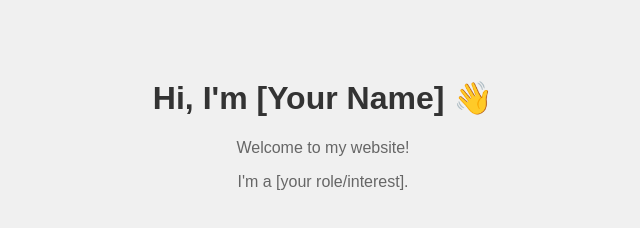
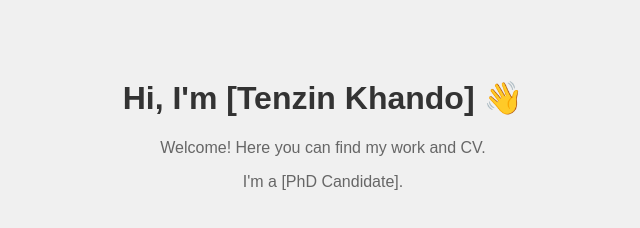
Before and after one commit to tkhando15/tkhando15.github.io-, a plain HTML site: page index.html in a window 1280 px wide. Shown: the whole page, without its empty margins (317-957 px from the left). Drawn offline with Linux system fonts and the light colour scheme.

Commit message:
Update index.html

```diff
--- a/index.html
+++ b/index.html
@@ -9,8 +9,8 @@
   </style>
 </head>
 <body>
-  <h1>Hi, I'm [Your Name] 👋</h1>
-  <p>Welcome to my website!</p>
-  <p>I'm a [your role/interest].</p>
+  <h1>Hi, I'm [Tenzin Khando] 👋</h1>
+  <p>Welcome! Here you can find my work and CV.</p>
+  <p>I'm a [PhD Candidate].</p>
 </body>
 </html>
```
